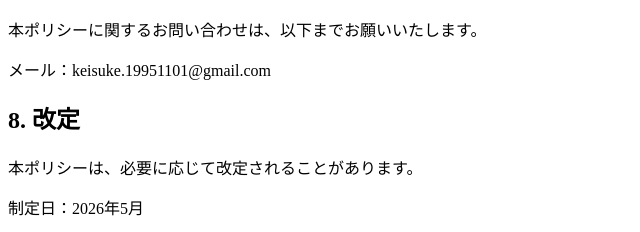
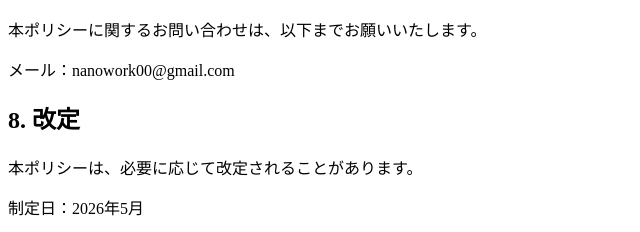
Before and after one commit to ke-nano/ke-nano.github.io, a plain HTML site: page omakase-chef/privacy.html in a window 1280 px wide. Shown: the part 1180-1412 px from the top of the page, 0-640 px from the left. Drawn offline with Linux system fonts and the light colour scheme.

Commit message:
Update privacy.html

```diff
--- a/omakase-chef/privacy.html
+++ b/omakase-chef/privacy.html
@@ -66,7 +66,7 @@
 
   <h2>7. お問い合わせ</h2>
   <p>本ポリシーに関するお問い合わせは、以下までお願いいたします。</p>
-  <p>メール：keisuke.19951101@gmail.com</p>
+  <p>メール：nanowork00@gmail.com</p>
 
   <h2>8. 改定</h2>
   <p>本ポリシーは、必要に応じて改定されることがあります。</p>
```
